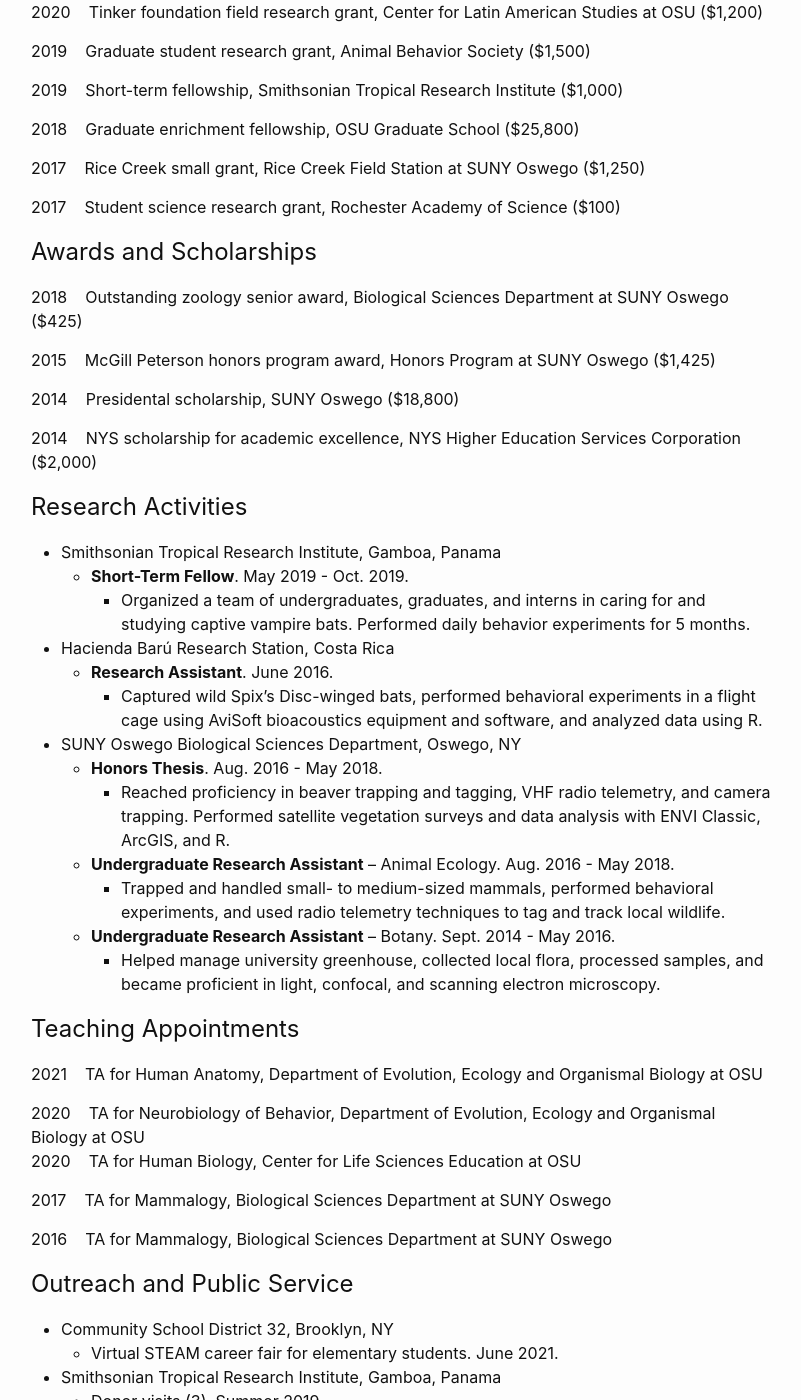
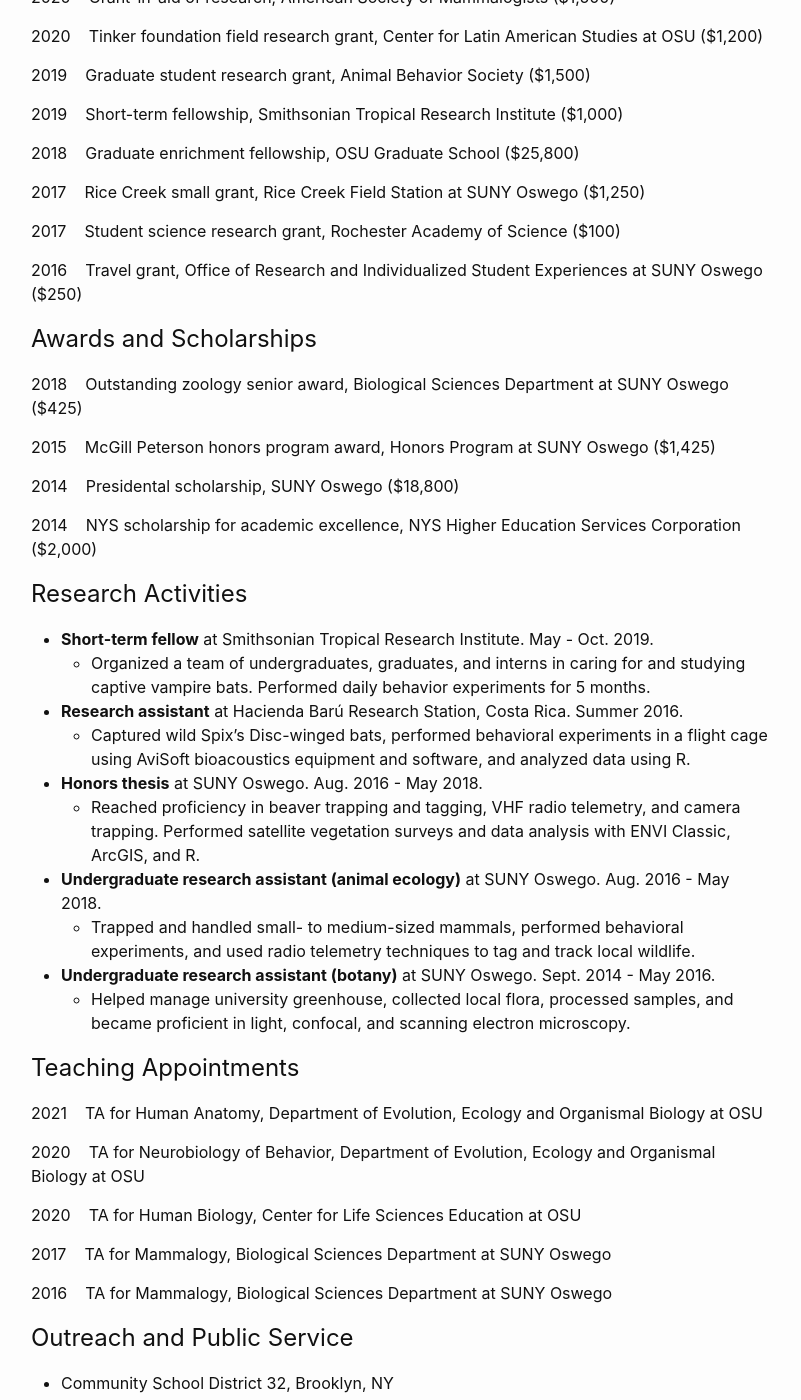
Before and after one commit to imranrazik/imranrazik.github.io, a Jekyll site: the page built from CV.md, in a window 1280 px wide and 1400 px high, scrolled down 2194 px. Shown: the whole window, without its empty margins (239-1040 px from the left). Built offline with Jekyll 4.4.1, drawn with Linux system fonts in a browser that asks for light colours; our own code applies the rules of GitHub Pages for plain Markdown files; some of the changed text lies outside the part shown.

Commit message:
Update CV.md

```diff
--- a/CV.md
+++ b/CV.md
@@ -69,6 +69,8 @@
 
 2017&nbsp;&nbsp;&nbsp;&nbsp;Student science research grant, Rochester Academy of Science ($100)
 
+2016&nbsp;&nbsp;&nbsp;&nbsp;Travel grant, Office of Research and Individualized Student Experiences at SUNY Oswego ($250)
+
 ## Awards and Scholarships
 2018&nbsp;&nbsp;&nbsp;&nbsp;Outstanding zoology senior award, Biological Sciences Department at SUNY Oswego ($425)
 
@@ -79,27 +81,22 @@
 2014&nbsp;&nbsp;&nbsp;&nbsp;NYS scholarship for academic excellence, NYS Higher Education Services Corporation ($2,000)
 
 ## Research Activities
-- Smithsonian Tropical Research Institute, Gamboa, Panama
-  - **Short-Term Fellow**. May 2019 - Oct. 2019.
-    - Organized a team of undergraduates, graduates, and interns in caring for and studying captive vampire bats. Performed daily behavior experiments for 5 months.
-- Hacienda Barú Research Station, Costa Rica
-  - **Research Assistant**. June 2016.
-    - Captured wild Spix’s Disc-winged bats, performed behavioral experiments in a flight cage using AviSoft bioacoustics equipment and software, and analyzed data using R.
-- SUNY Oswego Biological Sciences Department, Oswego, NY
-  - **Honors Thesis**. Aug. 2016 - May 2018.
-    - Reached proficiency in beaver trapping and tagging, VHF radio telemetry, and camera trapping. Performed satellite vegetation surveys and data analysis with ENVI Classic, ArcGIS, and R.
-   - **Undergraduate Research Assistant** – Animal Ecology. Aug. 2016 - May 2018.
-     - Trapped and handled small- to medium-sized mammals, performed behavioral experiments, and used radio telemetry techniques to tag and track local wildlife.
-   - **Undergraduate Research Assistant** – Botany. Sept. 2014 - May 2016.
-     - Helped manage university greenhouse, collected local flora, processed samples, and became proficient in light, confocal, and scanning electron microscopy.
+- **Short-term fellow** at Smithsonian Tropical Research Institute. May - Oct. 2019.
+  - Organized a team of undergraduates, graduates, and interns in caring for and studying captive vampire bats. Performed daily behavior experiments for 5 months.
+- **Research assistant** at Hacienda Barú Research Station, Costa Rica. Summer 2016.
+  - Captured wild Spix’s Disc-winged bats, performed behavioral experiments in a flight cage using AviSoft bioacoustics equipment and software, and analyzed data using R.
+- **Honors thesis** at SUNY Oswego. Aug. 2016 - May 2018.
+  - Reached proficiency in beaver trapping and tagging, VHF radio telemetry, and camera trapping. Performed satellite vegetation surveys and data analysis with ENVI Classic, ArcGIS, and R.
+- **Undergraduate research assistant (animal ecology)** at SUNY Oswego. Aug. 2016 - May 2018.
+  - Trapped and handled small- to medium-sized mammals, performed behavioral experiments, and used radio telemetry techniques to tag and track local wildlife.
+- **Undergraduate research assistant (botany)** at SUNY Oswego. Sept. 2014 - May 2016.
+  - Helped manage university greenhouse, collected local flora, processed samples, and became proficient in light, confocal, and scanning electron microscopy.
 
 ## Teaching Appointments
 2021&nbsp;&nbsp;&nbsp;&nbsp;TA for Human Anatomy, Department of Evolution, Ecology and Organismal Biology at OSU
 
-<div class="display-element">
-    <span class="display-label">2020&nbsp;&nbsp;&nbsp;</span>
-    <span class="display-field">TA for Neurobiology of Behavior, Department of Evolution, Ecology and Organismal Biology at OSU</span>
-</div>
+2020&nbsp;&nbsp;&nbsp;&nbsp;TA for Neurobiology of Behavior, Department of Evolution, Ecology and Organismal Biology at OSU
+
 2020&nbsp;&nbsp;&nbsp;&nbsp;TA for Human Biology, Center for Life Sciences Education at OSU
 
 2017&nbsp;&nbsp;&nbsp;&nbsp;TA for Mammalogy, Biological Sciences Department at SUNY Oswego
```
Also changed, not shown: other parts of CV.md (+1 -1 lines).
